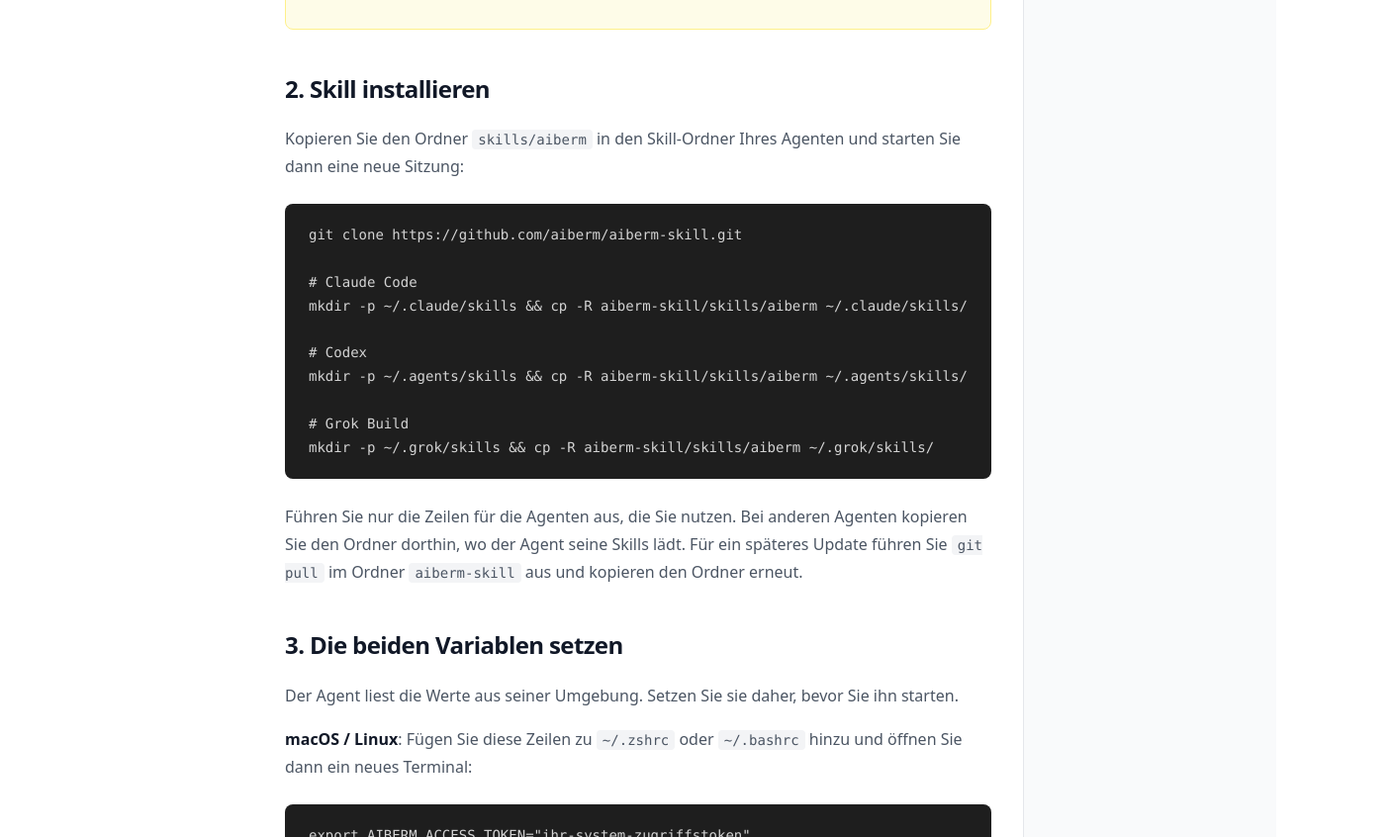
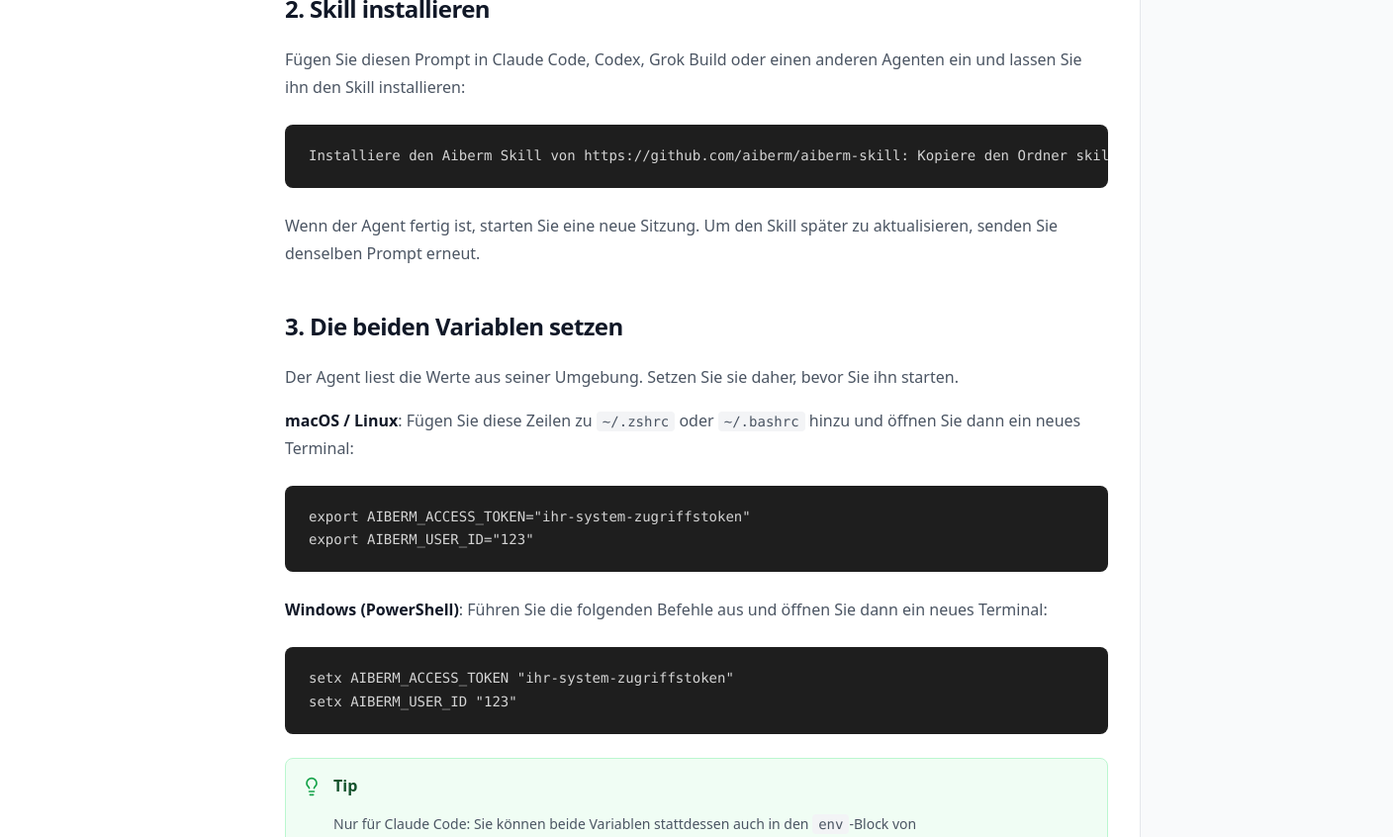
Before and after one commit to aiberm/aiberm-docs, an Astro site: page /docs/de/aiberm-skill in a window 1280 px wide. Shown: the part 1398-2244 px from the top of the page at 99% size, 1408 px wide, since content can reach past the window. Built offline with nearby package versions, Linux system fonts and the light colour scheme; Astro itself is replaced by a stand-in of ours; code samples lack their colours.

Commit message:
Install Aiberm Skill by pasting a prompt into the agent
The install section is now one prompt with the GitHub link and each agent's
Skills folder; the agent copies skills/aiberm itself. The prompt is
translated per locale, with the URL, folder, agent names, and paths kept.

````diff
--- a/src/pages/de/aiberm-skill.mdx
+++ b/src/pages/de/aiberm-skill.mdx
@@ -41,22 +41,13 @@
 
 ## 2. Skill installieren
 
-Kopieren Sie den Ordner `skills/aiberm` in den Skill-Ordner Ihres Agenten und starten Sie dann eine neue Sitzung:
+Fügen Sie diesen Prompt in Claude Code, Codex, Grok Build oder einen anderen Agenten ein und lassen Sie ihn den Skill installieren:
 
-```bash
-git clone https://github.com/aiberm/aiberm-skill.git
-
-# Claude Code
-mkdir -p ~/.claude/skills && cp -R aiberm-skill/skills/aiberm ~/.claude/skills/
-
-# Codex
-mkdir -p ~/.agents/skills && cp -R aiberm-skill/skills/aiberm ~/.agents/skills/
-
-# Grok Build
-mkdir -p ~/.grok/skills && cp -R aiberm-skill/skills/aiberm ~/.grok/skills/
+```text
+Installiere den Aiberm Skill von https://github.com/aiberm/aiberm-skill: Kopiere den Ordner skills/aiberm daraus in den Ordner, aus dem du Skills lädst (Claude Code: ~/.claude/skills, Codex: ~/.agents/skills, Grok Build: ~/.grok/skills).
 ```
 
-Führen Sie nur die Zeilen für die Agenten aus, die Sie nutzen. Bei anderen Agenten kopieren Sie den Ordner dorthin, wo der Agent seine Skills lädt. Für ein späteres Update führen Sie `git pull` im Ordner `aiberm-skill` aus und kopieren den Ordner erneut.
+Wenn der Agent fertig ist, starten Sie eine neue Sitzung. Um den Skill später zu aktualisieren, senden Sie denselben Prompt erneut.
 
 ## 3. Die beiden Variablen setzen
 
--- a/src/pages/en/aiberm-skill.mdx
+++ b/src/pages/en/aiberm-skill.mdx
@@ -41,22 +41,13 @@
 
 ## 2. Install the Skill
 
-Copy the `skills/aiberm` folder into your agent's Skills folder, then start a new session:
+Paste this prompt into Claude Code, Codex, Grok Build, or another agent, and let it install the Skill:
 
-```bash
-git clone https://github.com/aiberm/aiberm-skill.git
-
-# Claude Code
-mkdir -p ~/.claude/skills && cp -R aiberm-skill/skills/aiberm ~/.claude/skills/
-
-# Codex
-mkdir -p ~/.agents/skills && cp -R aiberm-skill/skills/aiberm ~/.agents/skills/
-
-# Grok Build
-mkdir -p ~/.grok/skills && cp -R aiberm-skill/skills/aiberm ~/.grok/skills/
+```text
+Install the Aiberm Skill from https://github.com/aiberm/aiberm-skill: copy its skills/aiberm folder into the folder you load Skills from (Claude Code: ~/.claude/skills, Codex: ~/.agents/skills, Grok Build: ~/.grok/skills).
 ```
 
-Run only the lines for the agents you use. For other agents, copy the folder to wherever the agent loads Skills from. To update later, run `git pull` in `aiberm-skill` and copy the folder again.
+When it is done, start a new session. To update the Skill later, send the same prompt again.
 
 ## 3. Set the two variables
 
--- a/src/pages/es/aiberm-skill.mdx
+++ b/src/pages/es/aiberm-skill.mdx
@@ -41,22 +41,13 @@
 
 ## 2. Instala la skill
 
-Copia la carpeta `skills/aiberm` en la carpeta de skills de tu agente y luego inicia una sesión nueva:
+Pega este prompt en Claude Code, Codex, Grok Build u otro agente y deja que instale la skill:
 
-```bash
-git clone https://github.com/aiberm/aiberm-skill.git
-
-# Claude Code
-mkdir -p ~/.claude/skills && cp -R aiberm-skill/skills/aiberm ~/.claude/skills/
-
-# Codex
-mkdir -p ~/.agents/skills && cp -R aiberm-skill/skills/aiberm ~/.agents/skills/
-
-# Grok Build
-mkdir -p ~/.grok/skills && cp -R aiberm-skill/skills/aiberm ~/.grok/skills/
+```text
+Instala Aiberm Skill desde https://github.com/aiberm/aiberm-skill: copia su carpeta skills/aiberm en la carpeta desde la que cargas las skills (Claude Code: ~/.claude/skills, Codex: ~/.agents/skills, Grok Build: ~/.grok/skills).
 ```
 
-Ejecuta solo las líneas de los agentes que uses. Para otros agentes, copia la carpeta donde el agente cargue sus skills. Para actualizarla más adelante, ejecuta `git pull` en `aiberm-skill` y vuelve a copiar la carpeta.
+Cuando termine, inicia una sesión nueva. Para actualizar la skill más adelante, vuelve a enviar el mismo prompt.
 
 ## 3. Define las dos variables
 
--- a/src/pages/fr/aiberm-skill.mdx
+++ b/src/pages/fr/aiberm-skill.mdx
@@ -41,22 +41,13 @@
 
 ## 2. Installer la Skill
 
-Copiez le dossier `skills/aiberm` dans le dossier des Skills de votre agent, puis démarrez une nouvelle session :
+Collez ce prompt dans Claude Code, Codex, Grok Build ou un autre agent, et laissez-le installer la Skill :
 
-```bash
-git clone https://github.com/aiberm/aiberm-skill.git
-
-# Claude Code
-mkdir -p ~/.claude/skills && cp -R aiberm-skill/skills/aiberm ~/.claude/skills/
-
-# Codex
-mkdir -p ~/.agents/skills && cp -R aiberm-skill/skills/aiberm ~/.agents/skills/
-
-# Grok Build
-mkdir -p ~/.grok/skills && cp -R aiberm-skill/skills/aiberm ~/.grok/skills/
+```text
+Installe Aiberm Skill depuis https://github.com/aiberm/aiberm-skill : copie son dossier skills/aiberm dans le dossier depuis lequel tu charges les Skills (Claude Code : ~/.claude/skills, Codex : ~/.agents/skills, Grok Build : ~/.grok/skills).
 ```
 
-Exécutez uniquement les lignes des agents que vous utilisez. Pour les autres agents, copiez le dossier là où l’agent charge ses Skills. Pour mettre à jour plus tard, exécutez `git pull` dans `aiberm-skill` et copiez à nouveau le dossier.
+Une fois l’installation terminée, démarrez une nouvelle session. Pour mettre à jour la Skill plus tard, envoyez à nouveau le même prompt.
 
 ## 3. Définir les deux variables
 
--- a/src/pages/it/aiberm-skill.mdx
+++ b/src/pages/it/aiberm-skill.mdx
@@ -41,22 +41,13 @@
 
 ## 2. Installa la Skill
 
-Copia la cartella `skills/aiberm` nella cartella delle Skill del tuo agente, poi avvia una nuova sessione:
+Incolla questo prompt in Claude Code, Codex, Grok Build o un altro agente e lascia che installi la Skill:
 
-```bash
-git clone https://github.com/aiberm/aiberm-skill.git
-
-# Claude Code
-mkdir -p ~/.claude/skills && cp -R aiberm-skill/skills/aiberm ~/.claude/skills/
-
-# Codex
-mkdir -p ~/.agents/skills && cp -R aiberm-skill/skills/aiberm ~/.agents/skills/
-
-# Grok Build
-mkdir -p ~/.grok/skills && cp -R aiberm-skill/skills/aiberm ~/.grok/skills/
+```text
+Installa Aiberm Skill da https://github.com/aiberm/aiberm-skill: copia la sua cartella skills/aiberm nella cartella da cui carichi le Skill (Claude Code: ~/.claude/skills, Codex: ~/.agents/skills, Grok Build: ~/.grok/skills).
 ```
 
-Esegui solo le righe degli agenti che usi. Per altri agenti, copia la cartella nel punto da cui l'agente carica le Skill. Per aggiornarla in seguito, esegui `git pull` in `aiberm-skill` e copia di nuovo la cartella.
+Al termine, avvia una nuova sessione. Per aggiornare la Skill in seguito, invia di nuovo lo stesso prompt.
 
 ## 3. Imposta le due variabili
 
--- a/src/pages/ja/aiberm-skill.mdx
+++ b/src/pages/ja/aiberm-skill.mdx
@@ -41,22 +41,13 @@
 
 ## 2. Skill をインストールする
 
-`skills/aiberm` フォルダをエージェントの Skill フォルダにコピーし、新しいセッションを開始します。
+次のプロンプトを Claude Code、Codex、Grok Build などのエージェントに貼り付けて、Skill をインストールしてもらいます。
 
-```bash
-git clone https://github.com/aiberm/aiberm-skill.git
-
-# Claude Code
-mkdir -p ~/.claude/skills && cp -R aiberm-skill/skills/aiberm ~/.claude/skills/
-
-# Codex
-mkdir -p ~/.agents/skills && cp -R aiberm-skill/skills/aiberm ~/.agents/skills/
-
-# Grok Build
-mkdir -p ~/.grok/skills && cp -R aiberm-skill/skills/aiberm ~/.grok/skills/
+```text
+https://github.com/aiberm/aiberm-skill から Aiberm Skill をインストールしてください。リポジトリ内の skills/aiberm フォルダを、Skill を読み込むフォルダ（Claude Code: ~/.claude/skills、Codex: ~/.agents/skills、Grok Build: ~/.grok/skills）にコピーしてください。
 ```
 
-実行するのは、お使いのエージェントの行だけで構いません。その他のエージェントでは、そのエージェントが Skill を読み込む場所にフォルダをコピーしてください。あとで更新するときは、`aiberm-skill` で `git pull` を実行し、もう一度フォルダをコピーします。
+完了したら、新しいセッションを開始します。あとで Skill を更新するときも、同じプロンプトをもう一度送ってください。
 
 ## 3. 2 つの環境変数を設定する
 
--- a/src/pages/ko/aiberm-skill.mdx
+++ b/src/pages/ko/aiberm-skill.mdx
@@ -41,22 +41,13 @@
 
 ## 2. Skill 설치
 
-`skills/aiberm` 폴더를 에이전트의 Skill 폴더에 복사한 뒤 새 세션을 시작하세요.
+아래 프롬프트를 Claude Code, Codex, Grok Build 또는 다른 에이전트에 붙여 넣고, 에이전트가 Skill을 설치하게 하세요.
 
-```bash
-git clone https://github.com/aiberm/aiberm-skill.git
-
-# Claude Code
-mkdir -p ~/.claude/skills && cp -R aiberm-skill/skills/aiberm ~/.claude/skills/
-
-# Codex
-mkdir -p ~/.agents/skills && cp -R aiberm-skill/skills/aiberm ~/.agents/skills/
-
-# Grok Build
-mkdir -p ~/.grok/skills && cp -R aiberm-skill/skills/aiberm ~/.grok/skills/
+```text
+https://github.com/aiberm/aiberm-skill 에서 Aiberm Skill을 설치해 주세요. 저장소의 skills/aiberm 폴더를 Skill을 불러오는 폴더에 복사하면 됩니다(Claude Code: ~/.claude/skills, Codex: ~/.agents/skills, Grok Build: ~/.grok/skills).
 ```
 
-사용하는 에이전트에 해당하는 줄만 실행하세요. 다른 에이전트는 해당 에이전트가 Skill을 불러오는 위치에 폴더를 복사하세요. 나중에 업데이트하려면 `aiberm-skill`에서 `git pull`을 실행한 뒤 폴더를 다시 복사하세요.
+설치가 끝나면 새 세션을 시작하세요. 나중에 Skill을 업데이트하려면 같은 프롬프트를 다시 보내세요.
 
 ## 3. 두 환경 변수 설정
 
--- a/src/pages/pt/aiberm-skill.mdx
+++ b/src/pages/pt/aiberm-skill.mdx
@@ -41,22 +41,13 @@
 
 ## 2. Instale a skill
 
-Copie a pasta `skills/aiberm` para a pasta de skills do seu agente e depois inicie uma nova sessão:
+Cole este prompt no Claude Code, no Codex, no Grok Build ou em outro agente e deixe que ele instale a skill:
 
-```bash
-git clone https://github.com/aiberm/aiberm-skill.git
-
-# Claude Code
-mkdir -p ~/.claude/skills && cp -R aiberm-skill/skills/aiberm ~/.claude/skills/
-
-# Codex
-mkdir -p ~/.agents/skills && cp -R aiberm-skill/skills/aiberm ~/.agents/skills/
-
-# Grok Build
-mkdir -p ~/.grok/skills && cp -R aiberm-skill/skills/aiberm ~/.grok/skills/
+```text
+Instale a Aiberm Skill a partir de https://github.com/aiberm/aiberm-skill: copie a pasta skills/aiberm do repositório para a pasta de onde você carrega as skills (Claude Code: ~/.claude/skills, Codex: ~/.agents/skills, Grok Build: ~/.grok/skills).
 ```
 
-Execute apenas as linhas dos agentes que você usa. Para outros agentes, copie a pasta para o local de onde o agente carrega as skills. Para atualizar depois, execute `git pull` em `aiberm-skill` e copie a pasta de novo.
+Quando ele terminar, inicie uma nova sessão. Para atualizar a skill depois, envie o mesmo prompt de novo.
 
 ## 3. Defina as duas variáveis
 
--- a/src/pages/ru/aiberm-skill.mdx
+++ b/src/pages/ru/aiberm-skill.mdx
@@ -41,22 +41,13 @@
 
 ## 2. Установите Skill
 
-Скопируйте папку `skills/aiberm` в папку Skills вашего агента и начните новый сеанс:
+Вставьте этот промпт в Claude Code, Codex, Grok Build или другой агент, и он сам установит Skill:
 
-```bash
-git clone https://github.com/aiberm/aiberm-skill.git
-
-# Claude Code
-mkdir -p ~/.claude/skills && cp -R aiberm-skill/skills/aiberm ~/.claude/skills/
-
-# Codex
-mkdir -p ~/.agents/skills && cp -R aiberm-skill/skills/aiberm ~/.agents/skills/
-
-# Grok Build
-mkdir -p ~/.grok/skills && cp -R aiberm-skill/skills/aiberm ~/.grok/skills/
+```text
+Установи Aiberm Skill из https://github.com/aiberm/aiberm-skill: скопируй папку skills/aiberm из репозитория в папку, из которой ты загружаешь Skills (Claude Code: ~/.claude/skills, Codex: ~/.agents/skills, Grok Build: ~/.grok/skills).
 ```
 
-Выполните только строки для тех агентов, которыми пользуетесь. Для других агентов скопируйте папку туда, откуда агент загружает Skills. Чтобы потом обновить Skill, выполните `git pull` в `aiberm-skill` и скопируйте папку заново.
+Когда агент закончит, начните новый сеанс. Чтобы потом обновить Skill, отправьте тот же промпт ещё раз.
 
 ## 3. Задайте две переменные
 
--- a/src/pages/vi/aiberm-skill.mdx
+++ b/src/pages/vi/aiberm-skill.mdx
@@ -41,22 +41,13 @@
 
 ## 2. Cài Skill
 
-Sao chép thư mục `skills/aiberm` vào thư mục Skill của agent, rồi bắt đầu một phiên mới:
+Dán prompt này vào Claude Code, Codex, Grok Build hoặc agent khác, rồi để agent tự cài Skill:
 
-```bash
-git clone https://github.com/aiberm/aiberm-skill.git
-
-# Claude Code
-mkdir -p ~/.claude/skills && cp -R aiberm-skill/skills/aiberm ~/.claude/skills/
-
-# Codex
-mkdir -p ~/.agents/skills && cp -R aiberm-skill/skills/aiberm ~/.agents/skills/
-
-# Grok Build
-mkdir -p ~/.grok/skills && cp -R aiberm-skill/skills/aiberm ~/.grok/skills/
+```text
+Hãy cài Aiberm Skill từ https://github.com/aiberm/aiberm-skill: sao chép thư mục skills/aiberm của repository vào thư mục mà bạn tải Skill (Claude Code: ~/.claude/skills, Codex: ~/.agents/skills, Grok Build: ~/.grok/skills).
 ```
 
-Chỉ chạy những dòng dành cho agent bạn dùng. Với các agent khác, hãy sao chép thư mục vào nơi agent đó tải Skill. Để cập nhật sau này, chạy `git pull` trong `aiberm-skill` rồi sao chép lại thư mục.
+Khi agent cài xong, hãy bắt đầu một phiên mới. Để cập nhật Skill sau này, hãy gửi lại đúng prompt đó.
 
 ## 3. Đặt hai biến môi trường
 
--- a/src/pages/zh-tw/aiberm-skill.mdx
+++ b/src/pages/zh-tw/aiberm-skill.mdx
@@ -41,22 +41,13 @@
 
 ## 2. 安裝 Skill
 
-把 `skills/aiberm` 資料夾複製到 Agent 的 Skill 資料夾，然後開啟新的工作階段：
+把下面這段提示詞貼到 Claude Code、Codex、Grok Build 或其他 Agent，讓它幫你安裝 Skill：
 
-```bash
-git clone https://github.com/aiberm/aiberm-skill.git
-
-# Claude Code
-mkdir -p ~/.claude/skills && cp -R aiberm-skill/skills/aiberm ~/.claude/skills/
-
-# Codex
-mkdir -p ~/.agents/skills && cp -R aiberm-skill/skills/aiberm ~/.agents/skills/
-
-# Grok Build
-mkdir -p ~/.grok/skills && cp -R aiberm-skill/skills/aiberm ~/.grok/skills/
+```text
+從 https://github.com/aiberm/aiberm-skill 安裝 Aiberm Skill：把儲存庫裡的 skills/aiberm 資料夾複製到你載入 Skill 的資料夾（Claude Code：~/.claude/skills，Codex：~/.agents/skills，Grok Build：~/.grok/skills）。
 ```
 
-只要執行你所用 Agent 對應的那幾行。其他 Agent 請把這個資料夾複製到該 Agent 載入 Skill 的位置。之後要更新時，在 `aiberm-skill` 資料夾裡執行 `git pull`，再重新複製一次資料夾即可。
+安裝完成後，開啟新的工作階段。之後要更新 Skill，再傳送一次同樣的提示詞即可。
 
 ## 3. 設定兩個環境變數
 
--- a/src/pages/zh/aiberm-skill.mdx
+++ b/src/pages/zh/aiberm-skill.mdx
@@ -41,22 +41,13 @@
 
 ## 2. 安装 Skill
 
-把 `skills/aiberm` 文件夹复制到 Agent 的 Skill 目录，然后开一个新会话：
+把下面这段提示词发给 Claude Code、Codex、Grok Build 或其他 Agent，让它自己安装：
 
-```bash
-git clone https://github.com/aiberm/aiberm-skill.git
-
-# Claude Code
-mkdir -p ~/.claude/skills && cp -R aiberm-skill/skills/aiberm ~/.claude/skills/
-
-# Codex
-mkdir -p ~/.agents/skills && cp -R aiberm-skill/skills/aiberm ~/.agents/skills/
-
-# Grok Build
-mkdir -p ~/.grok/skills && cp -R aiberm-skill/skills/aiberm ~/.grok/skills/
+```text
+从 https://github.com/aiberm/aiberm-skill 安装 Aiberm Skill：把仓库里的 skills/aiberm 文件夹复制到你加载 Skill 的目录（Claude Code：~/.claude/skills，Codex：~/.agents/skills，Grok Build：~/.grok/skills）。
 ```
 
-只运行你用到的 Agent 对应的那几行。其他 Agent 请把这个文件夹复制到它加载 Skill 的目录。以后要更新，在 `aiberm-skill` 目录里执行 `git pull`，再复制一次即可。
+装好后开一个新会话。以后要更新，再发一次同样的提示词即可。
 
 ## 3. 设置两个环境变量
 
````
